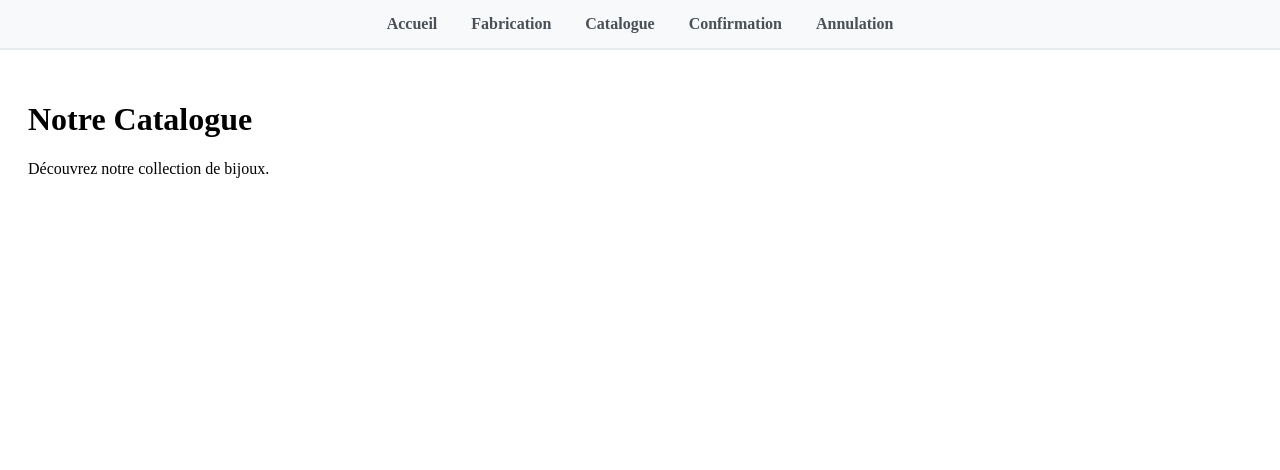
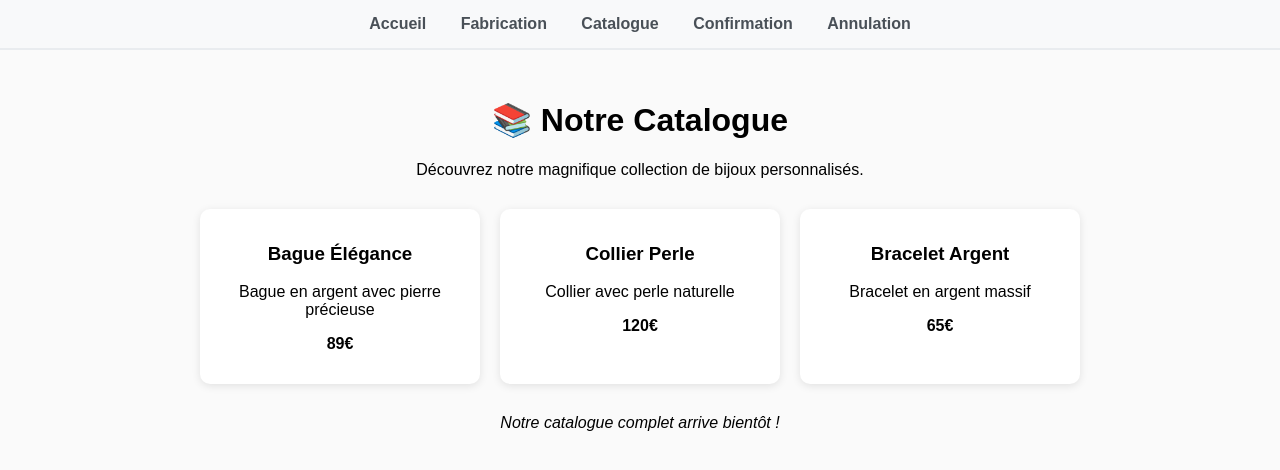
Before and after one commit to bijouchouchou/lovemonbijou.com, a website: page catalogue.html in a window 1280 px wide. Drawn offline with Linux system fonts and the light colour scheme.

Commit message:
Correction page catalogue - ajout contenu

```diff
--- a/catalogue.html
+++ b/catalogue.html
@@ -2,11 +2,50 @@
 <html lang="fr">
 <head>
     <meta charset="UTF-8">
+    <meta name="viewport" content="width=device-width, initial-scale=1">
     <title>Catalogue - Bijouterie Élégance</title>
     <style>
-        nav { padding: 15px; background: #f8f9fa; text-align: center; border-bottom: 2px solid #e9ecef; position: fixed; top: 0; left: 0; right: 0; z-index: 1000; }
-        nav a { margin: 0 15px; text-decoration: none; color: #495057; font-weight: bold; }
-        .content { margin-top: 60px; padding: 20px; }
+        body {
+            font-family: Arial, sans-serif;
+            background: #fafafa;
+            margin: 0;
+        }
+        nav {
+            padding: 15px;
+            background: #f8f9fa;
+            text-align: center;
+            border-bottom: 2px solid #e9ecef;
+            position: fixed;
+            top: 0;
+            left: 0;
+            right: 0;
+            z-index: 1000;
+        }
+        nav a {
+            margin: 0 15px;
+            text-decoration: none;
+            color: #495057;
+            font-weight: bold;
+        }
+        .content {
+            margin-top: 60px;
+            padding: 20px;
+            text-align: center;
+        }
+        .products {
+            display: flex;
+            flex-wrap: wrap;
+            gap: 20px;
+            justify-content: center;
+            margin-top: 30px;
+        }
+        .product {
+            background: white;
+            padding: 15px;
+            border-radius: 10px;
+            width: 250px;
+            box-shadow: 0 2px 8px rgba(0,0,0,0.1);
+        }
     </style>
 </head>
 <body>
@@ -17,10 +56,32 @@
         <a href="success.html">Confirmation</a>
         <a href="cancel.html">Annulation</a>
     </nav>
+
     <div class="content">
-        <h1>Notre Catalogue</h1>
-        <p>Découvrez notre collection de bijoux.</p>
-        <!-- Vous pourrez ajouter vos produits ici plus tard -->
+        <h1>📚 Notre Catalogue</h1>
+        <p>Découvrez notre magnifique collection de bijoux personnalisés.</p>
+
+        <div class="products">
+            <div class="product">
+                <h3>Bague Élégance</h3>
+                <p>Bague en argent avec pierre précieuse</p>
+                <p><strong>89€</strong></p>
+            </div>
+            <div class="product">
+                <h3>Collier Perle</h3>
+                <p>Collier avec perle naturelle</p>
+                <p><strong>120€</strong></p>
+            </div>
+            <div class="product">
+                <h3>Bracelet Argent</h3>
+                <p>Bracelet en argent massif</p>
+                <p><strong>65€</strong></p>
+            </div>
+        </div>
+
+        <p style="margin-top: 30px;">
+            <em>Notre catalogue complet arrive bientôt !</em>
+        </p>
     </div>
 </body>
 </html>
```
